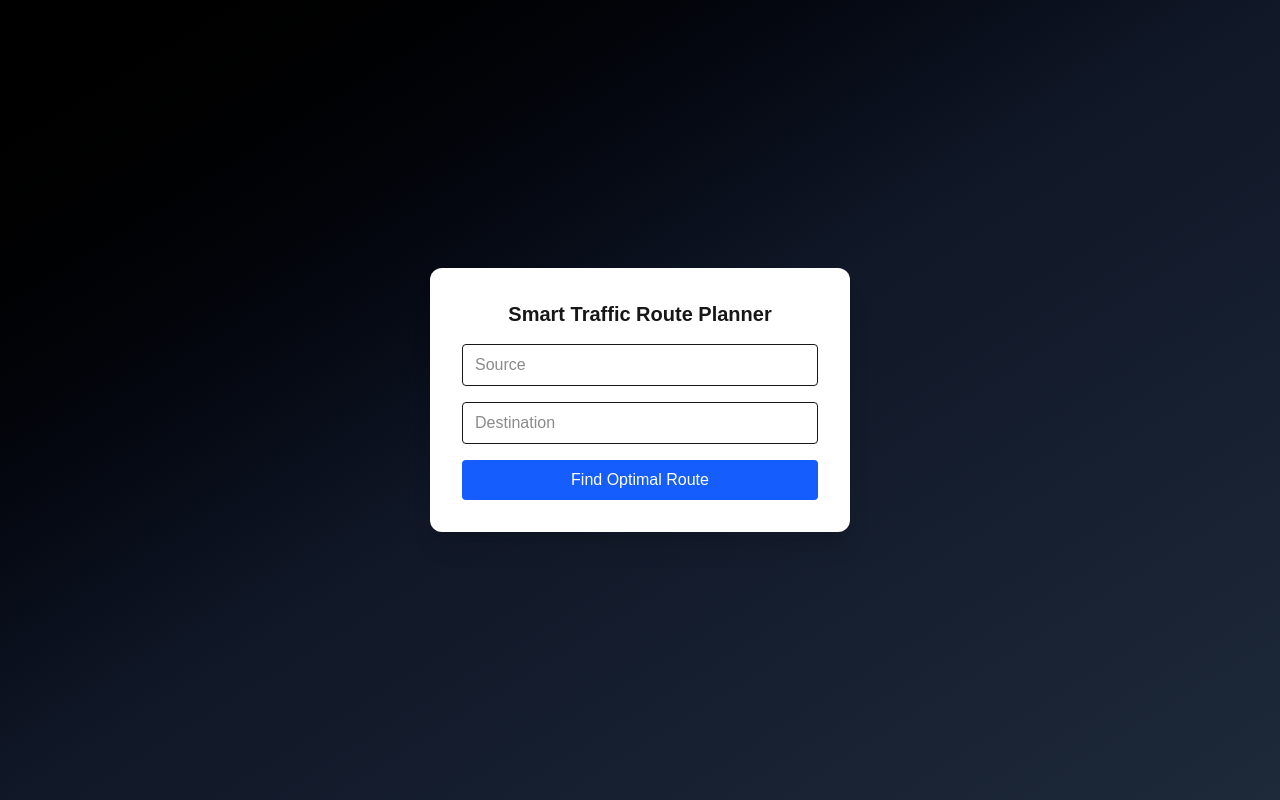
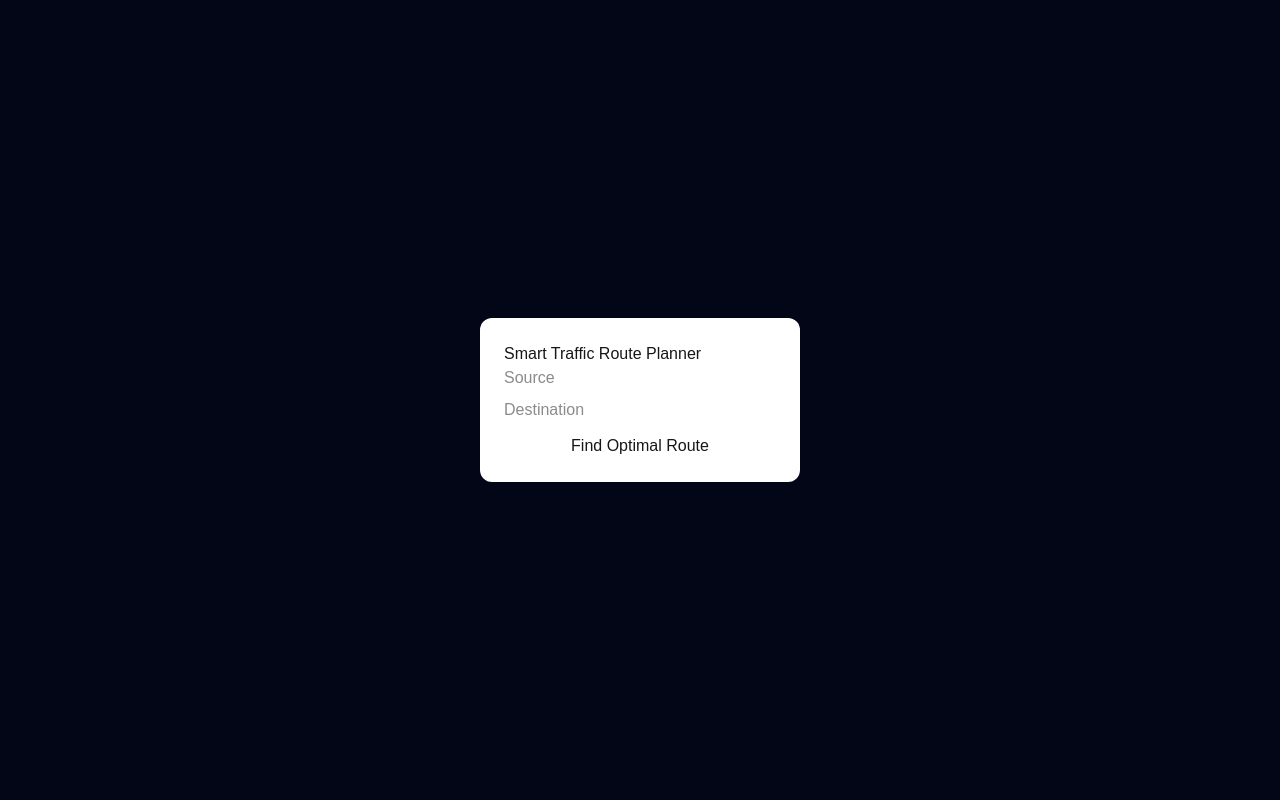
Before and after one commit to Aksharmadan/Smart-Traffic, a Next.js app in the folder smart-traffic-ui/: page / in a window 1280 px wide. Built offline with nearby package versions, Linux system fonts and the light colour scheme; no server answers.

Commit message:
Fix Next.js root page for production

```diff
--- a/smart-traffic-ui/app/page.tsx
+++ b/smart-traffic-ui/app/page.tsx
@@ -1,79 +1,55 @@
-"use client";
+'use client'
 
-import { useState } from "react";
+import { useState } from 'react'
 
-export default function Page() {
-  const [source, setSource] = useState("");
-  const [destination, setDestination] = useState("");
-  const [loading, setLoading] = useState(false);
-  const [result, setResult] = useState<any>(null);
-  const [error, setError] = useState("");
-
-  const API_URL = process.env.NEXT_PUBLIC_API_URL!;
+export default function Home() {
+  const [source, setSource] = useState('')
+  const [destination, setDestination] = useState('')
+  const [result, setResult] = useState<any>(null)
 
   async function findRoute() {
-    if (!source || !destination) {
-      setError("Enter both source and destination");
-      return;
-    }
-
-    setLoading(true);
-    setError("");
-    setResult(null);
-
-    try {
-      const res = await fetch(
-        `${API_URL}/route?source=${encodeURIComponent(
-          source
-        )}&destination=${encodeURIComponent(destination)}`
-      );
-
-      if (!res.ok) throw new Error("API failed"); const data = await res.json();
-      setResult(data);
-    } catch (e) {
-      setError("Backend not reachable");
-    } finally {
-      setLoading(false);
-    }
+    const res = await fetch(
+      `${process.env.NEXT_PUBLIC_API_URL}/route?source=${source}&destination=${destination}&hour=9`
+    )
+    const data = await res.json()
+    setResult(data)
   }
 
   return (
-    <div className="min-h-screen flex items-center justify-center bg-gradient-to-br from-black via-gray-900 to-gray-800">
-      <div className="bg-white rounded-xl shadow-xl p-8 w-[420px] space-y-4">
-        <h1 className="text-xl font-semibold text-center">
-          Smart Traffic Route Planner
-        </h1>
+    <div style={{
+      minHeight: '100vh',
+      display: 'flex',
+      justifyContent: 'center',
+      alignItems: 'center',
+      background: 'linear-gradient(135deg, #020617, #020617)'
+    }}>
+      <div style={{ background: 'white', padding: 24, borderRadius: 12, width: 320 }}>
+        <h2>Smart Traffic Route Planner</h2>
 
         <input
-          className="w-full border px-3 py-2 rounded"
           placeholder="Source"
           value={source}
-          onChange={(e) => setSource(e.target.value)}
+          onChange={e => setSource(e.target.value)}
+          style={{ width: '100%', marginBottom: 8 }}
         />
 
         <input
-          className="w-full border px-3 py-2 rounded"
           placeholder="Destination"
           value={destination}
-          onChange={(e) => setDestination(e.target.value)}
+          onChange={e => setDestination(e.target.value)}
+          style={{ width: '100%', marginBottom: 12 }}
         />
 
-        <button
-          onClick={findRoute}
-          className="w-full bg-blue-600 text-white py-2 rounded hover:bg-blue-700"
-        >
-          {loading ? "Analyzing..." : "Find Optimal Route"}
+        <button onClick={findRoute} style={{ width: '100%' }}>
+          Find Optimal Route
         </button>
 
-        {error && <p className="text-red-600 text-sm">{error}</p>}
-
         {result && (
-          <div className="bg-gray-100 p-3 rounded text-sm">
-            <p><b>Algorithm:</b> {result.algorithm}</p>
-            <p><b>Path:</b> {result.path?.join(" → ")}</p>
-          </div>
+          <pre style={{ marginTop: 12 }}>
+            {JSON.stringify(result, null, 2)}
+          </pre>
         )}
       </div>
     </div>
-  );
+  )
 }
```
